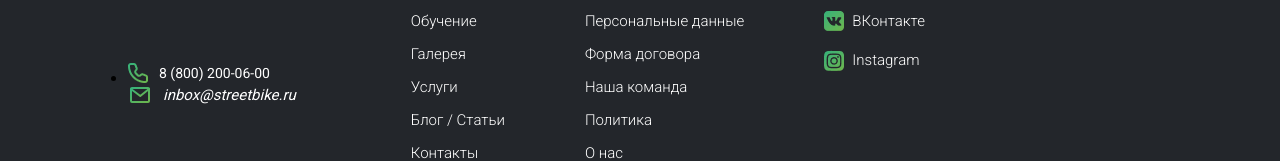
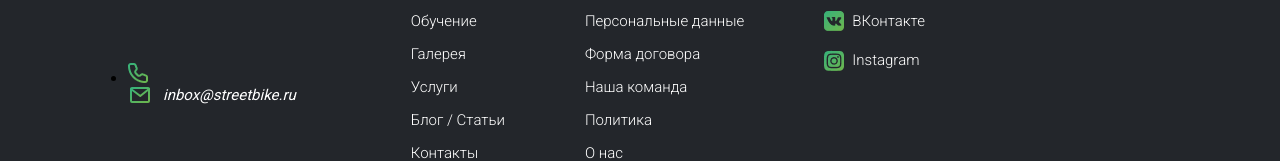
Before and after one commit to abror-mqv/moto-site, a Next.js app: page / in a window 1280 px wide. Shown: the part 4525-4686 px from the top of the page. Built offline with nearby package versions, Linux system fonts and the light colour scheme; no server answers.

Commit message:
API_SUCCESS

```diff
--- a/package.json
+++ b/package.json
@@ -16,7 +16,7 @@
     "@mui/material": "^5.8.3",
     "axios": "^0.27.2",
     "formik": "^2.2.9",
-    "next": "^12.1.7-canary.46",
+    "next": "^12.1.6-canary.46",
     "react": "18.1.0",
     "react-dom": "18.1.0",
     "sass": "^1.52.3",
--- a/pages/_components/blocks/Motopark/Motopark.jsx
+++ b/pages/_components/blocks/Motopark/Motopark.jsx
@@ -87,7 +87,7 @@ const Motopark = ({posts}) => {
 
   const renderList = motosList.map((moto) => {
     return (
-      <SwiperSlide className={nasway.SwiperSlide}>
+      <SwiperSlide className={nasway.SwiperSlide} key={moto.title}>
         {({ isActive }) => (
           <>
             {isActive ? setTitle((title) => moto.title) : null}
--- a/pages/_components/blocks/Service/Service.jsx
+++ b/pages/_components/blocks/Service/Service.jsx
@@ -47,7 +47,7 @@ let newArr = data.sort(function (a, b) {
 
 const renderList = newArr.map((course) => {
   return (
-    <div className={nasway.BGRAD}>
+    <div className={nasway.BGRAD} key={course.index}>
       <Button className={nasway.Balc}>
         <img src={course.image.src} alt={course.title} />
         <div className={nasway.TextBlock}>
--- a/pages/_components/components/footer/Footer.jsx
+++ b/pages/_components/components/footer/Footer.jsx
@@ -8,7 +8,7 @@ import AGK from './assets/Agk.png'
 import VK from './assets/Vk.png'
 import IG from './assets/instagram.png'
 
-const Footer = () => {
+const Footer = ({props}) => {
     return (
         <footer className={nasway.footer} id="contacts">
         <div className={nasway.first__container}>
@@ -21,7 +21,7 @@ const Footer = () => {
                 <li>
                   <span className={nasway.number}
                     ><img src={Vector.src} alt="" />
-                    <a href="tel:+8 (800) 200-06-00"> 8 (800) 200-06-00</a></span>
+                    <a href="tel:+8 (800) 200-06-00"></a></span>
                   <span className={nasway.mail}
                     ><img src={Mail.src} alt="" />
                     <a href="mailto:inbox@streetbike.ru"> inbox@streetbike.ru</a>
--- a/pages/_components/components/header/Header.jsx
+++ b/pages/_components/components/header/Header.jsx
@@ -9,7 +9,6 @@ import Burger from "./Burger";
 
 const Header = ({env}) => {
 
-  console.log(process.env.DB_HOST)
   return (
     <div className={nasway.Header}>
       <img src={Logo.src} alt="Street Bike Мотошкола в Ростове-на-Дону" />
--- a/pages/_components/glob.js
+++ /dev/null
@@ -1 +0,0 @@
-export const cmsUrl = "http://192.168.0.107:1337/"
--- a/pages/index.js
+++ b/pages/index.js
@@ -1,38 +1,32 @@
-import Head from 'next/head'
-import Image from 'next/image'
-import styles from '../styles/Home.module.css'
-import axios from 'axios'
-import Header from './_components/components/header/Header'
-import Footer from './_components/components/footer/Footer'
-import Content from './_components/blocks/Content.jsx'
+import Head from "next/head";
+import Image from "next/image";
+import styles from "../styles/Home.module.css";
+import axios from "axios";
+import Header from "./_components/components/header/Header";
+import Footer from "./_components/components/footer/Footer";
+import Content from "./_components/blocks/Content.jsx";
+import { useState } from "react";
 
-import { cmsUrl } from './_components/glob'
+const BASE_URL = "http://139.162.115.99:1337"
 
-export default function Home({motopark, service}) {
-  // console.log("Motopark: ",motopark)
-  // console.log("Service: : ",service)
-  console.log(cmsUrl)
+export default function Home() {
+  const [info, setInfo] = useState();
+  if (typeof(info) == "undefined") {
+    axios
+      .get(`${BASE_URL}/api/street-bike-infos`)
+      .then((res) => {
+        let info = res.data.data[0].attributes;
+        setInfo(info);
+      }).catch(err=>{
+        console.log("Request error :", err)
+      })
+  }
+
   return (
     <main className={styles.Home}>
-      <Header/>
-      <Content/>
-      <Footer/>
+      <Header />
+      <Content />
+      <Footer info={info} />
     </main>
-  )
+  );
 }
-
-
-// export async function getServerSideProps(){
-//   const url = "http://127.0.0.1:1337"
-//   const motopark = await axios.get(`${url}/api/motopark`);
-//   const service = await axios.get(`${url}/api/service-at-the-home-pages`)
-
-
-
-//   return{
-//     props: {
-//       motopark: motopark.data,
-//       service: service.data
-//     }
-//   }
-// }
```
Also changed, not shown: 2 other files (tests, documents, lock files or other folders).
